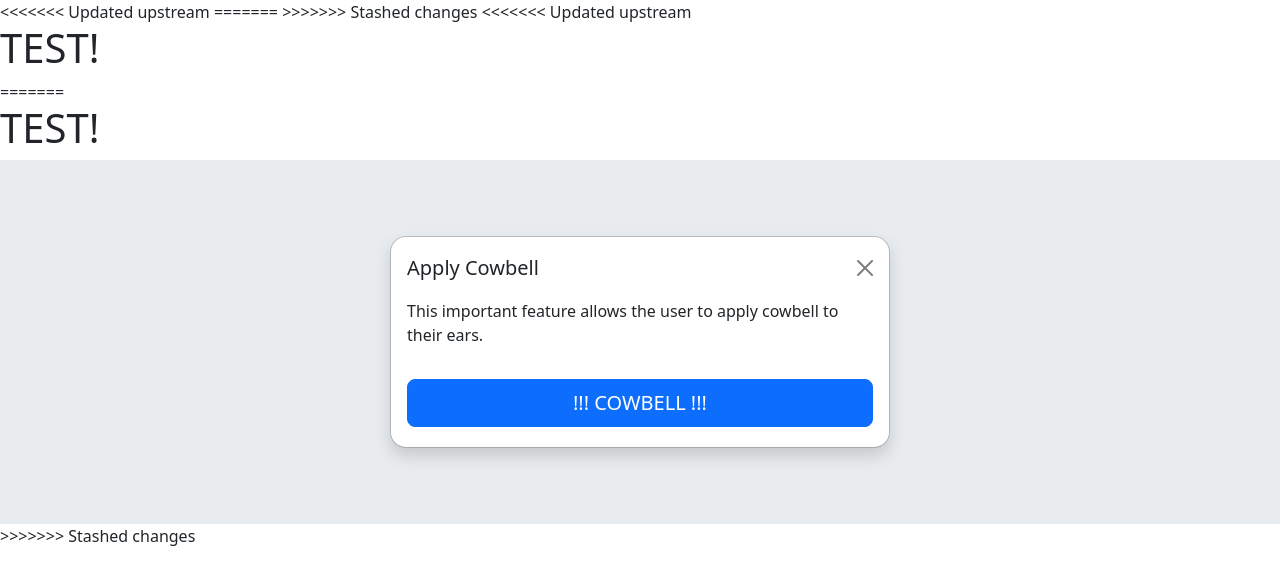
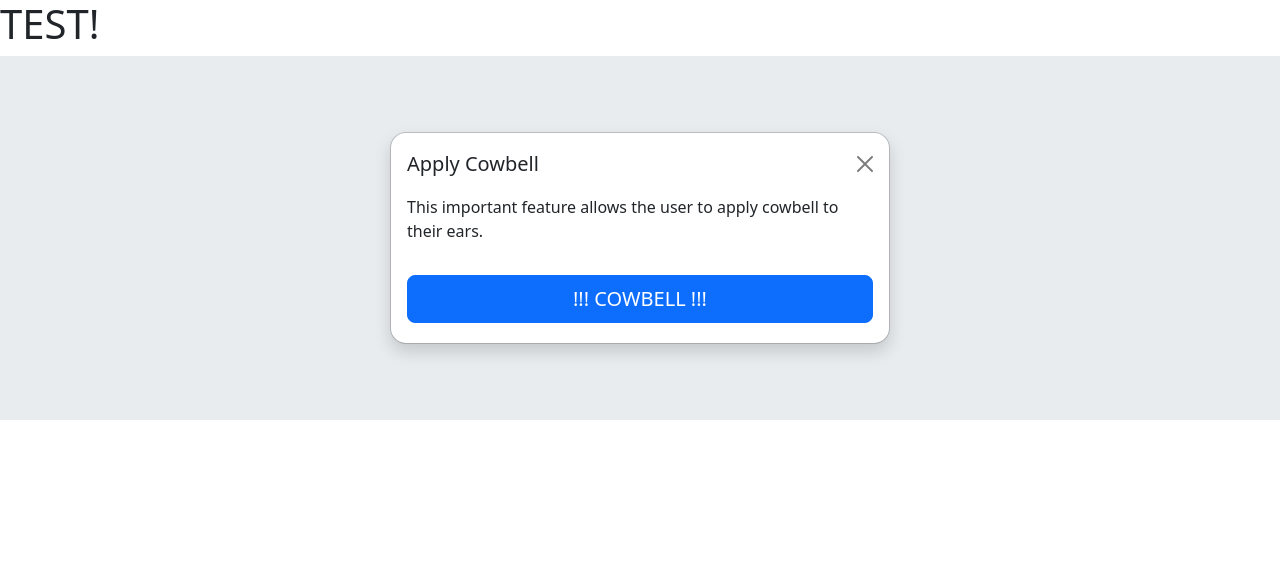
Before and after one commit to ryan-guzman/gitLab, a Django app: page / in a window 1280 px wide. Shown: the top 585 px of the page. Run offline with Django 4.2, Linux system fonts and the light colour scheme; some libraries are stand-ins or nearby versions.

Commit message:
Fixed some weird issue

```diff
--- a/templates/index.html
+++ b/templates/index.html
@@ -1,11 +1,8 @@
 <!DOCTYPE html>
 <html lang="en">
 
-<<<<<<< Updated upstream
 <script src="https://cdnjs.cloudflare.com/ajax/libs/tag-it/2.0/js/tag-it.min.js" integrity="sha512-/+S+ux3SPgnYy6QTupGfK3nvRnXTYDRHtXMiaGsZaBHBa7sMWWHXdktMhfRlcx1ELUCLINAyWqiaC6a7EaIRtA==" crossorigin="anonymous" referrerpolicy="no-referrer"></script>
 
-=======
->>>>>>> Stashed changes
 <head>
     <meta charset="UTF-8">
 
@@ -13,16 +10,11 @@
         integrity="sha384-9ndCyUaIbzAi2FUVXJi0CjmCapSmO7SnpJef0486qhLnuZ2cdeRhO02iuK6FUUVM" crossorigin="anonymous">
 
     <title>Title</title>
-
 </head>
 
+<body>
 
-
-<body>
-<<<<<<< Updated upstream
 <h1>TEST!</h1>
-=======
-    <h1>TEST!</h1>
 
     <div class="modal modal-sheet position-static d-block bg-body-secondary p-4 py-md-5" tabindex="-1" role="dialog"
         id="modalSheet">
@@ -51,7 +43,7 @@
     });
 </script>
 
->>>>>>> Stashed changes
+
 </body>
 
 </html>
```
